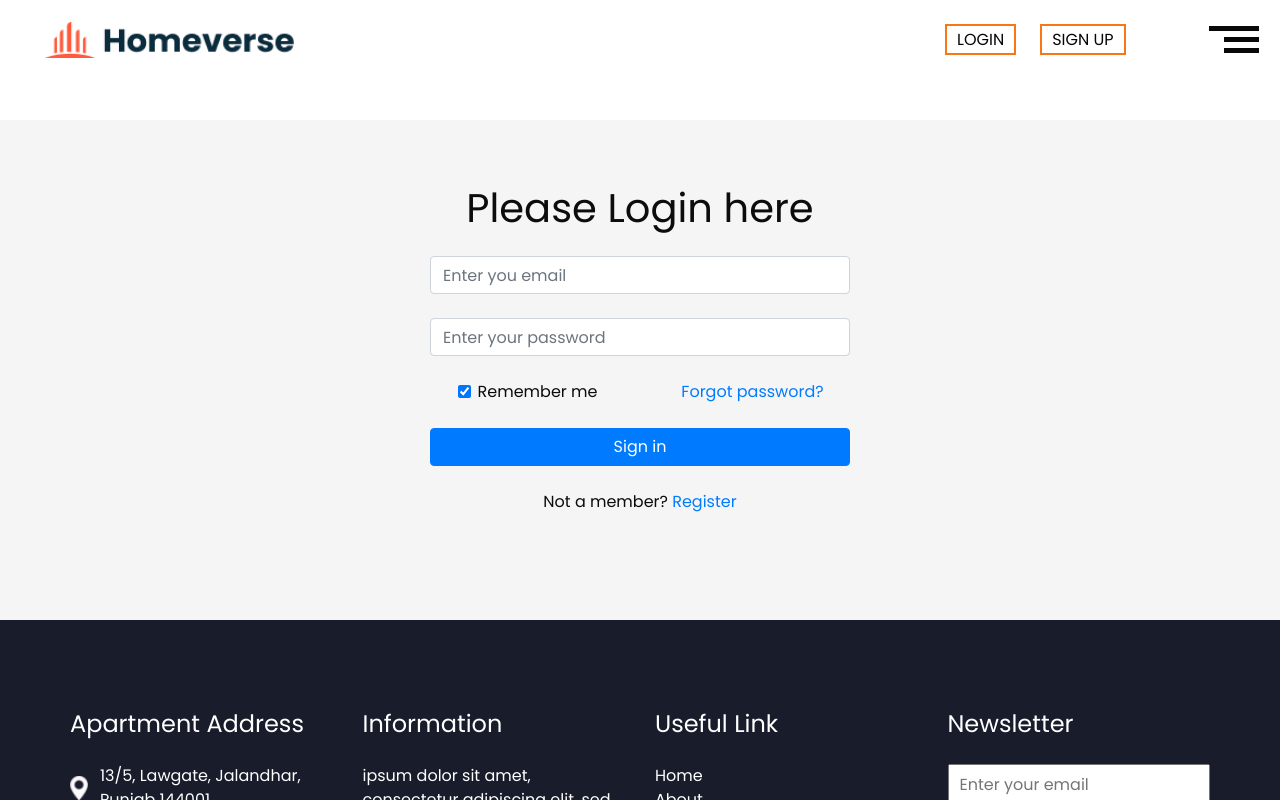
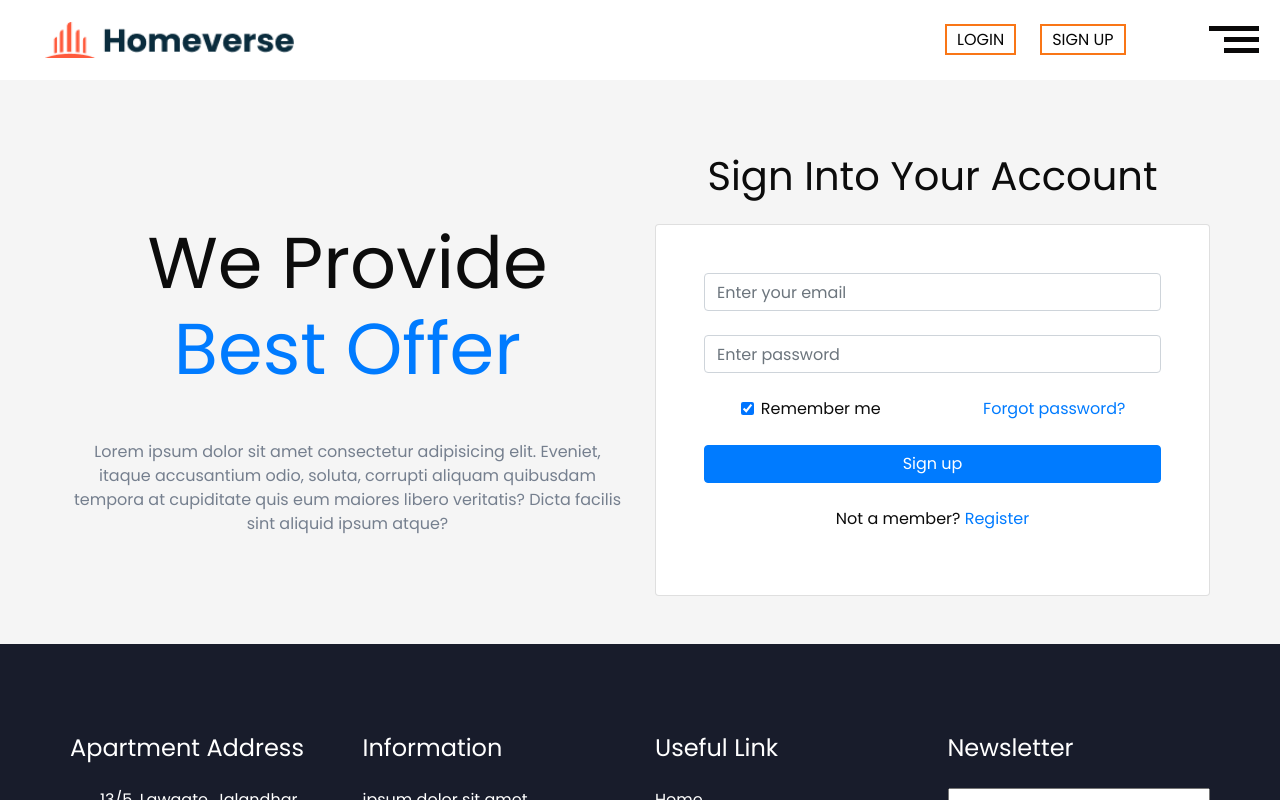
Before and after one commit to BhanuPrakash43/real_estate_website, an Angular app: page /login in a window 1280 px wide. Shown: the top 800 px of the page. Built offline with nearby package versions, Linux system fonts and the light colour scheme.

Commit message:
some functions added

```diff
--- a/src/app/login/login.component.html
+++ b/src/app/login/login.component.html
@@ -1,29 +1,38 @@
-<style>
-    body{
-        background-color: antiquewhite;
-    }
-    .container{
+<!-- Section: Design Block -->
+<section class="">
+    <!-- Jumbotron -->
+    <div class="px-4 py-5 px-md-5 text-center text-lg-start" style="background-color: hsl(0, 0%, 96%)">
+        <div class="container">
+            <div class="row gx-lg-5 align-items-center">
+                <div class="col-lg-6 mb-5 mb-lg-0">
+                    <h1 class="my-5 display-3 fw-bold ls-tight">
+                        We Provide <br />
+                        <span class="text-primary">Best Offer</span>
+                    </h1>
+                    <p style="color: hsl(217, 10%, 50.8%)">
+                        Lorem ipsum dolor sit amet consectetur adipisicing elit.
+                        Eveniet, itaque accusantium odio, soluta, corrupti aliquam
+                        quibusdam tempora at cupiditate quis eum maiores libero
+                        veritatis? Dicta facilis sint aliquid ipsum atque?
+                    </p>
+                </div>
 
-        margin-top: 40px;
-        padding: 40px;
-        width: 500px;
-        height: 500px
-    }
-</style>
+                <div class="col-lg-6 mb-5 mb-lg-0">
+                    <h1 class="my-4 display-5 fw-bold ls-tight">Sign Into Your Account</h1>
+                    <div class="card">
+                        <div class="card-body py-5 px-md-5">
+                            <form>
 
-
-<section class="">
-    <div class="text-center" style="background-color: hsl(0, 0%, 96%)">
-        <form class="container">
-            <h1 class="my-4 display-5 fw-bold ls-tight">Please Login here</h1>
                                 <!-- Email input -->
                                 <div class="form-outline mb-4">
-                <input type="email" id="form2Example1" class="form-control" placeholder="Enter you email" />
+                                    <input type="email" id="form3Example3" class="form-control"
+                                        placeholder="Enter your email" />
                                 </div>
 
                                 <!-- Password input -->
                                 <div class="form-outline mb-4">
-                <input type="password" id="form2Example2" class="form-control" placeholder="Enter your password" />
+                                    <input type="password" id="form3Example4" class="form-control"
+                                        placeholder="Enter password" />
                                 </div>
 
                                 <!-- 2 column grid layout for inline styling -->
@@ -31,7 +40,8 @@
                                     <div class="col d-flex justify-content-center">
                                         <!-- Checkbox -->
                                         <div class="form-check">
-                        <input class="form-check-input" type="checkbox" value="" id="form2Example31" checked />
+                                            <input class="form-check-input" type="checkbox" value="" id="form2Example31"
+                                                checked />
                                             <label class="form-check-label" for="form2Example31"> Remember me </label>
                                         </div>
                                     </div>
@@ -43,13 +53,23 @@
                                 </div>
 
                                 <!-- Submit button -->
-            <button type="button" class="btn btn-primary btn-block mb-4">Sign in</button>
+                                <button type="submit" class="btn btn-primary btn-block mb-4">
+                                    Sign up
+                                </button>
 
                                 <!-- Register buttons -->
                                 <div class="text-center">
                                     <p>Not a member? <a routerLink="/signup">Register</a></p>
 
                                 </div>
+
                             </form>
                         </div>
+                    </div>
+                </div>
+            </div>
+        </div>
+    </div>
+    <!-- Jumbotron -->
 </section>
+<!-- Section: Design Block -->
--- a/src/app/signup/signup.component.html
+++ b/src/app/signup/signup.component.html
@@ -59,7 +59,6 @@
                     Sign up
                   </button>
 
-
                 </form>
               </div>
             </div>
```
Lines whose indentation alone changed are shown as unchanged.
